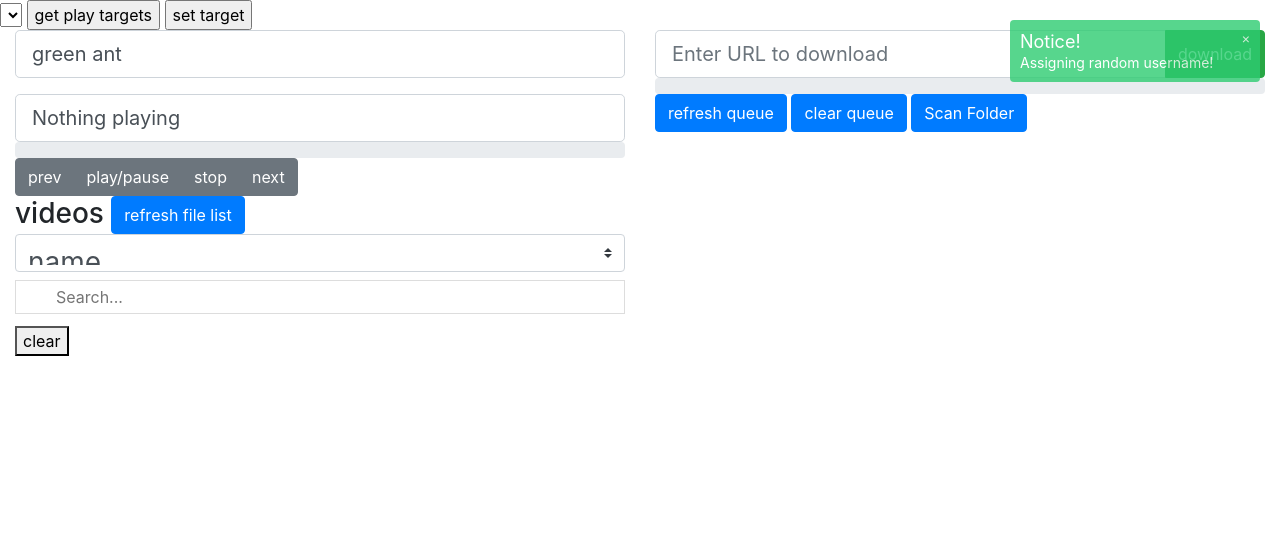
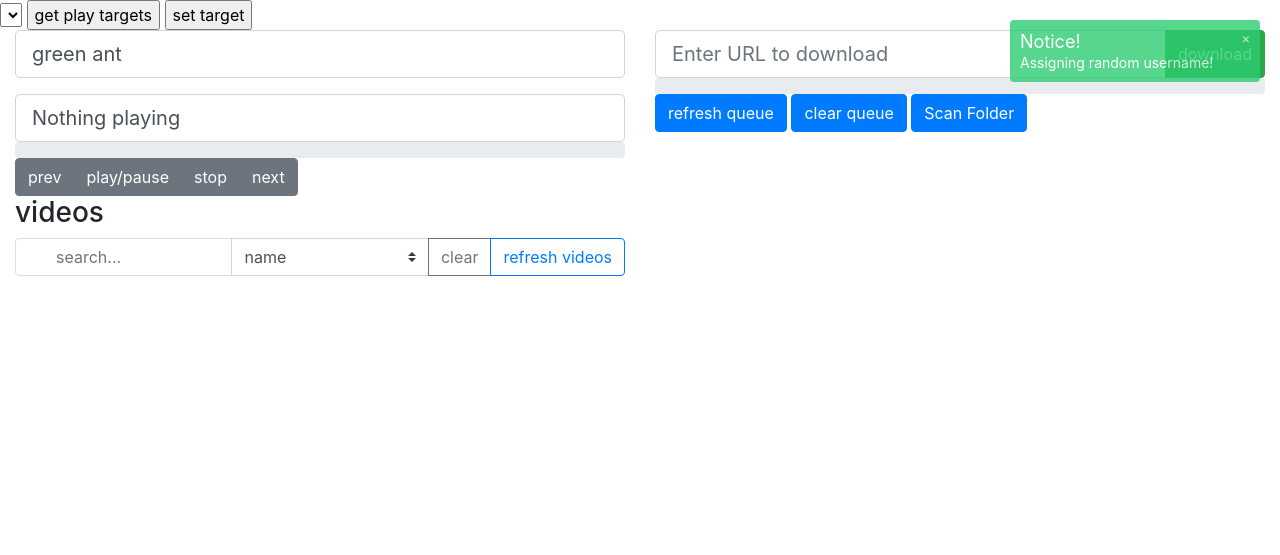
Before and after one commit to twelvedogs/music_pump, a Flask app: page / in a window 1280 px wide. Shown: the top 555 px of the page. After the commit the page ends 276 px from the top, so only its background shows below. Run offline with Flask 2, Linux system fonts and the light colour scheme; data that the repository does not hold is empty; some libraries are stand-ins or nearby versions.

Commit message:
button tidy up added main.py as workaround for current docker image expecting it

```diff
--- a/app.py
+++ b/app.py
@@ -27,8 +27,6 @@
     TODO: remove all content that may cause some kind of strike
     TODO: deal with currently playing on chromecast video on restart
 '''
-
-
 
 import logging
 from flask import Flask, jsonify, render_template, request, send_from_directory
@@ -318,20 +316,18 @@ def list():
 
     return render_template('list.html', videos=Video.get_all(order_by_date = True))
 
-# def setup_logging():
-#     # logging.basicConfig(filename='app.log', level=logging.INFO, args)
-#     # logger = logging.get_logger()
-#     logging.info('Started')
-#     # shut up the werkzeug logger
-#     log = logging.getLogger('werkzeug')
-#     log.setLevel(logging.ERROR)
-
 def setup_utf8_logging():
     root_logger= logging.getLogger()
     root_logger.setLevel(logging.DEBUG)
-    handler = logging.FileHandler('test.log', 'w', 'utf-8')
+    open('app.log', 'w').close()
+    handler = logging.FileHandler('app.log', 'w', 'utf-8')
     handler.setFormatter(logging.Formatter('%(name)s %(message)s'))
     root_logger.addHandler(handler)
+
+    #     # shut up the werkzeug logger
+    #     log = logging.getLogger('werkzeug')
+    #     log.setLevel(logging.ERROR)
+
 
 def setup_db():
     '''
@@ -353,11 +349,11 @@ def setup_db():
         except Exception as e:
             print('Couldn\'t create database', e)
 
+# temp workaround for flask docker instance calling main.py
+#if __name__ == '__main__':
+setup_utf8_logging()
 
-if __name__ == '__main__':
-    setup_utf8_logging()
+setup_db()
 
-    setup_db()
-
-    #app.debug = False
-    app.run(host= '0.0.0.0', port=5000)
+#app.debug = False
+app.run(host= '0.0.0.0', port=5000)
--- /dev/null
+++ b/main.py
@@ -0,0 +1,2 @@
+# -*- coding: utf-8 -*-
+import app
--- a/templates/index.html
+++ b/templates/index.html
@@ -72,20 +72,33 @@
 
 
         <div>
-            <h3>videos
-              <button class="btn btn-primary .btn-lg " onclick="get_list()" >refresh file list</button>
-              <!-- currently broken -->
-              <!-- <button class="btn btn-primary .btn-lg " onclick="clean_video_list()" >Clean File List</button>
-              <button class="btn btn-primary .btn-lg " onclick="queue_search()" >queue visible</button>-->
+            <h3>videos</h3>
+            <!--<select id="file_list_order" class="custom-select">
+              <option>name</option>
+              <option>date added</option>
+            </select>
+
+            <button class="btn btn-primary .btn-lg " onclick="get_list()" >refresh file list</button>
+             currently broken -->
+            <!-- <button class="btn btn-primary .btn-lg " onclick="clean_video_list()" >Clean File List</button>
+            <button class="btn btn-primary .btn-lg " onclick="queue_search()" >queue visible</button>-->
+<!--
+            <input type="text" id="videoSearch" class="fileSearch" onkeyup="searchUL('videoSearch', 'videoUL')"
+              placeholder="Search..." title="Type in a name">
+            <button onclick="$('#videoSearch').val(''); searchUL('videoSearch', 'videoUL')">clear</button> <br> -->
+
+            <div class="input-group mb-3">
+              <input type="text" id="videoSearch" class="form-control fileSearch" placeholder="search..." aria-label="search..." onkeyup="searchUL('videoSearch', 'videoUL')"  >
               <select id="file_list_order" class="custom-select">
                 <option>name</option>
                 <option>date added</option>
+              </select>
+              <div class="input-group-append">
+                <button class="btn btn-outline-secondary" type="button" onclick="$('#videoSearch').val(''); searchUL('videoSearch', 'videoUL')">clear</button>
+                <button class="btn btn-outline-primary" onclick="get_list()" >refresh videos</button>
+              </div>
+            </div>
 
-              </select>
-            </h3>
-            <input type="text" id="videoSearch" class="fileSearch" onkeyup="searchUL('videoSearch', 'videoUL')"
-              placeholder="Search..." title="Type in a name">
-            <button onclick="$('#videoSearch').val(''); searchUL('videoSearch', 'videoUL')">clear</button>
             <div>
 
               <ul id="videoUL" class="fileUL list-group"  style="height: 600px; overflow-y: scroll; overflow-x: hidden;"></ul>
```
